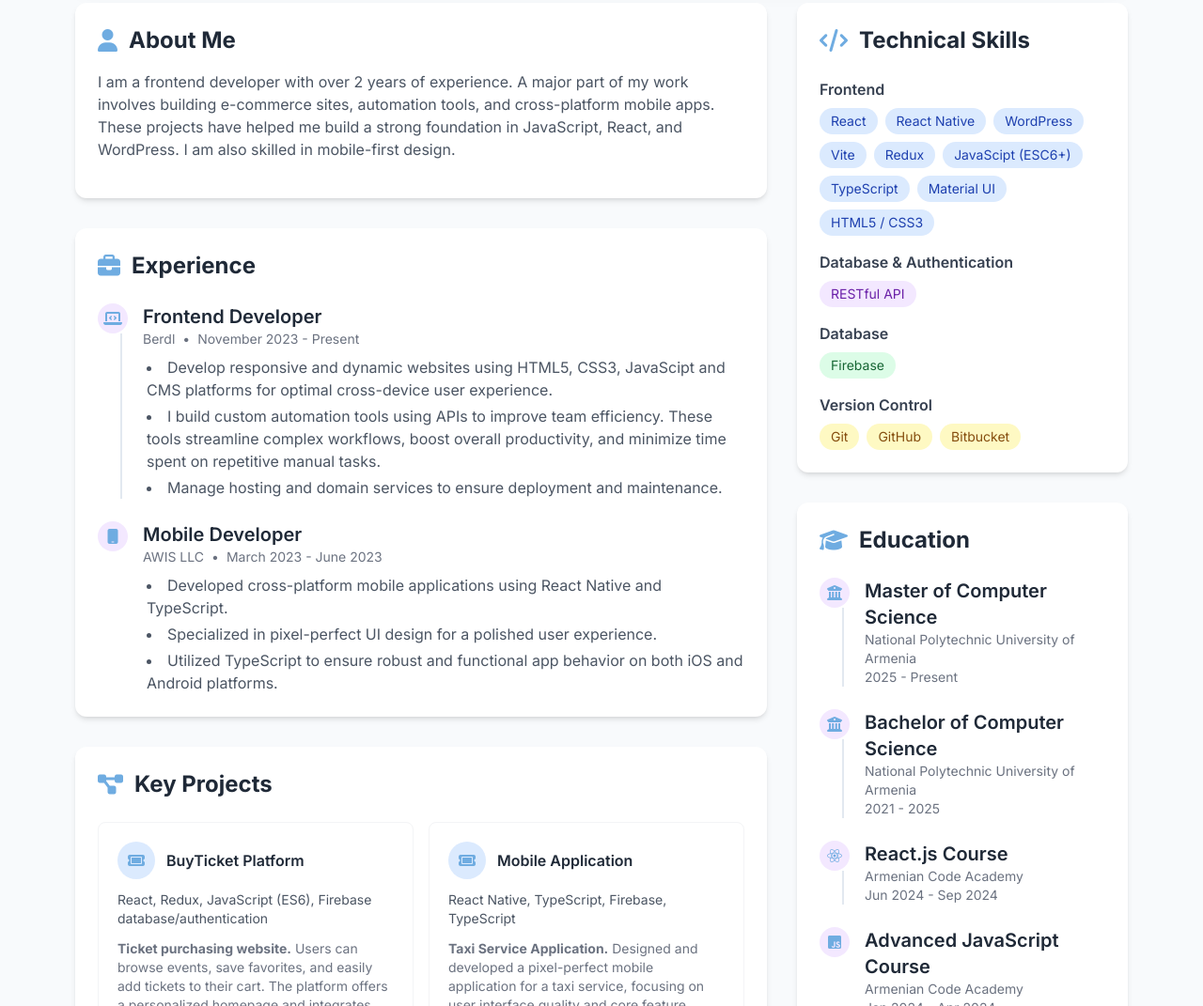
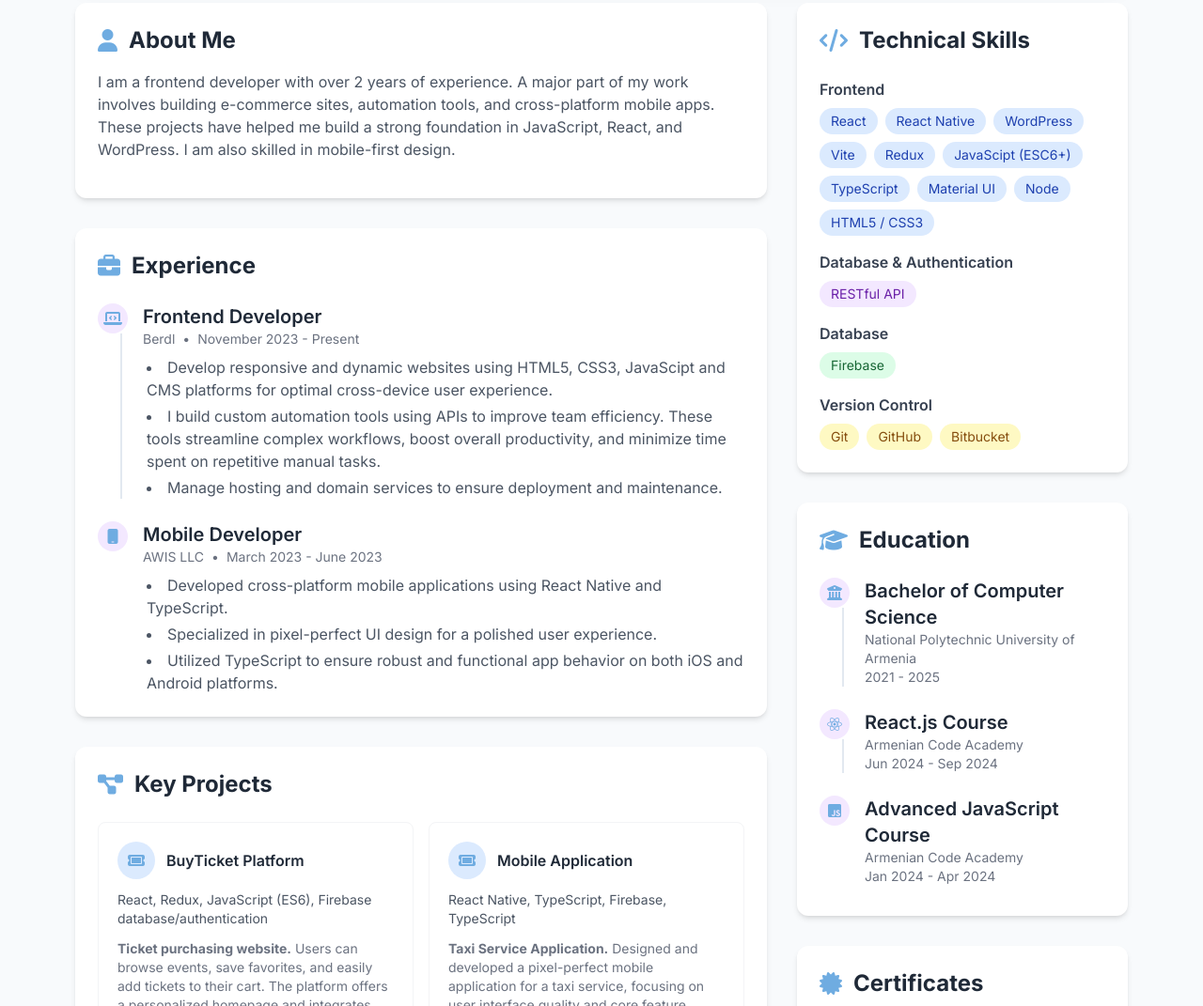
Before and after one commit to anjelikaharutyunyan/resume, a plain HTML site: page index.html in a window 1280 px wide. Shown: the part 389-1460 px from the top of the page at 94% size. Drawn offline with nearby package versions, Linux system fonts and the light colour scheme.

Commit message:
updated version

```diff
--- a/index.html
+++ b/index.html
@@ -1042,10 +1042,11 @@
               <i class="fas fa-user mr-3 text-custom-blue"></i> About Me
             </h3>
             <p class="text-gray-600 mb-4">
-             I am a frontend developer with over 2 years of experience.
-             A major part of my work involves building e-commerce sites, automation tools, and cross-platform mobile apps.
-             These projects have helped me build a strong foundation in JavaScript, React, and WordPress.
-             I am also skilled in mobile-first design.
+              I am a frontend developer with over 2 years of experience. A major
+              part of my work involves building e-commerce sites, automation
+              tools, and cross-platform mobile apps. These projects have helped
+              me build a strong foundation in JavaScript, React, and WordPress.
+              I am also skilled in mobile-first design.
             </p>
 
             <p class="text-gray-600"></p>
@@ -1078,12 +1079,15 @@
                 </div>
                 <ul class="list-disc list-inside text-gray-600 space-y-1 pl-1">
                   <li>
-                    Develop responsive and dynamic websites using HTML5, CSS3, JavaScipt and
-                    CMS platforms for optimal cross-device user experience.
+                    Develop responsive and dynamic websites using HTML5, CSS3,
+                    JavaScipt and CMS platforms for optimal cross-device user
+                    experience.
                   </li>
                   <li>
-                    I build custom automation tools using APIs to improve team efficiency.
-                    These tools streamline complex workflows, boost overall productivity, and minimize time spent on repetitive manual tasks.
+                    I build custom automation tools using APIs to improve team
+                    efficiency. These tools streamline complex workflows, boost
+                    overall productivity, and minimize time spent on repetitive
+                    manual tasks.
                   </li>
                   <li>
                     Manage hosting and domain services to ensure deployment and
@@ -1295,6 +1299,10 @@
                   >
                   <span
                     class="skill-badge bg-blue-100 text-blue-800 px-3 py-1 rounded-full text-sm"
+                    >Node</span
+                  >
+                  <span
+                    class="skill-badge bg-blue-100 text-blue-800 px-3 py-1 rounded-full text-sm"
                     >HTML5 / CSS3</span
                   >
                 </div>
@@ -1353,26 +1361,7 @@
 
             <div class="space-y-6">
               <!-- Education 1 -->
-              <div class="relative pl-12 timeline-item">
-                <div
-                  class="absolute left-0 top-0 w-8 h-8 rounded-full bg-purple-100 flex items-center justify-center"
-                >
-                  <i class="fas fa-university text-custom-blue"></i>
-                </div>
-                <div class="mb-1">
-                  <h4 class="text-xl font-semibold">
-                    Master of Computer Science
-                  </h4>
-                  <div
-                    class="flex flex-wrap items-center text-sm text-gray-500 mb-2"
-                  >
-                    <span>National Polytechnic University of Armenia</span>
-                    <!-- <span class="mx-2">•</span> -->
-                    <span> 2025 - Present</span>
-                  </div>
-                </div>
-              </div>
-              <!-- Education 2 -->
+
               <div class="relative pl-12 timeline-item">
                 <div
                   class="absolute left-0 top-0 w-8 h-8 rounded-full bg-purple-100 flex items-center justify-center"
@@ -1393,7 +1382,7 @@
                 </div>
               </div>
 
-              <!-- Education 3 -->
+              <!-- Education 2 -->
               <div class="relative pl-12 timeline-item">
                 <div
                   class="absolute left-0 top-0 w-8 h-8 rounded-full bg-purple-100 flex items-center justify-center"
@@ -1411,7 +1400,7 @@
                   </div>
                 </div>
               </div>
-              <!-- Education 4 -->
+              <!-- Education 3 -->
               <div class="relative pl-12 timeline-item">
                 <div
                   class="absolute left-0 top-0 w-8 h-8 rounded-full bg-purple-100 flex items-center justify-center"
```
